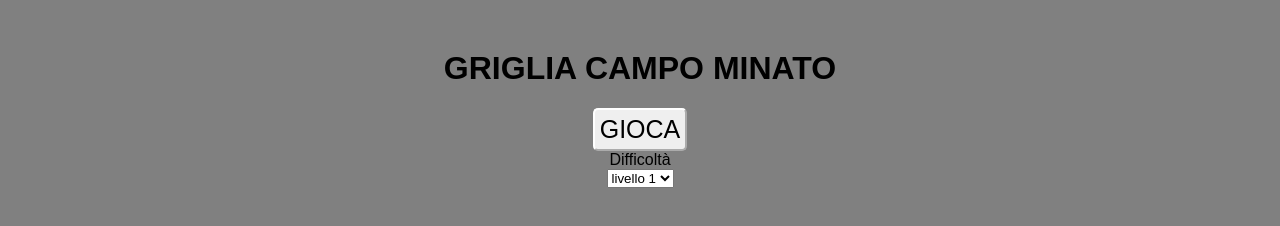
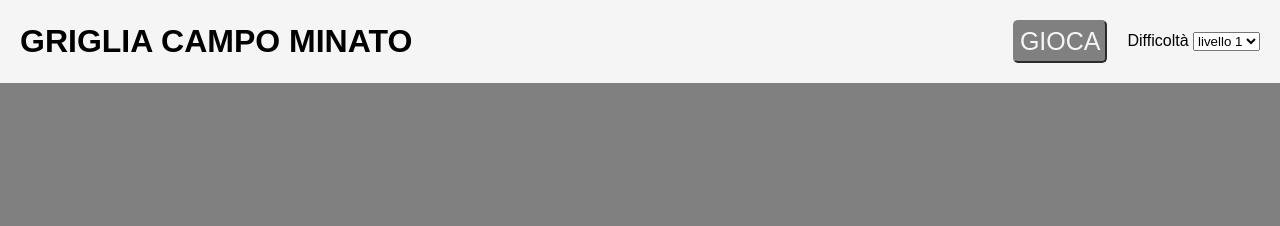
Before and after one commit to ALANOMAM/js-campominato-grid, a plain HTML site: page index.html in a window 1280 px wide. Drawn offline with Linux system fonts and the light colour scheme.

Commit message:
FINE PROGRAMMA(appena fatto anche il bonus)

```diff
--- a/index.html
+++ b/index.html
@@ -7,19 +7,28 @@
     <link rel="stylesheet" href="style.css">
 </head>
 <body>
+    <!--intro start-->
+    <div class="intro">
 
-    <div class="intro">
    <h1>GRIGLIA CAMPO MINATO</h1>
+
+   <!--btn-options start-->
+   <div class="btn-options">
 <button type="button" id="btn">GIOCA</button>
 
+<div>
 <label for="levels"> Difficoltà</label>
 <select name="LIVELLI" id="levels">
     <option value="level1">livello 1</option>
     <option value="level2">livello 2</option>
     <option value="level3">livello 3</option>
 </select>
+</div>
 
+  </div>
+<!--btn-options end-->
    </div>
+   <!--intro end-->
 
   <div id="grid">
 
--- a/style.css
+++ b/style.css
@@ -1,6 +1,6 @@
 
 *{
-margin-top: 0;
+margin: 0;
 padding: 0;
 box-sizing: border-box;
 }
@@ -11,26 +11,28 @@ body{
 }
 
 .intro{
-    margin-top: 50px;
-    max-width: 1000px;
-    margin-left: auto;
-    margin-right: auto;
+    padding: 20px;
     display: flex;
-    flex-direction: column;
+    justify-content: space-between;
     align-items: center;
+    background-color:whitesmoke;
+}
+
+.btn-options{
+    display: flex;
+    align-items: center;
+   gap:20px
 }
 
 #btn{
     padding: 5px;
     font-size: 25px;
     border-radius: 5px;
-    border-color: white;
+    border-color: gray;
+    background-color: gray;
+    color: whitesmoke;
 }
 
-#btn:active{
-    background-color: lightpink;
-    color: white;
-}
 
 #grid{
 max-width: 1000px;
```
